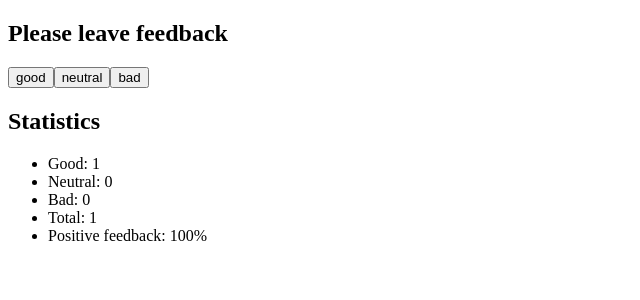
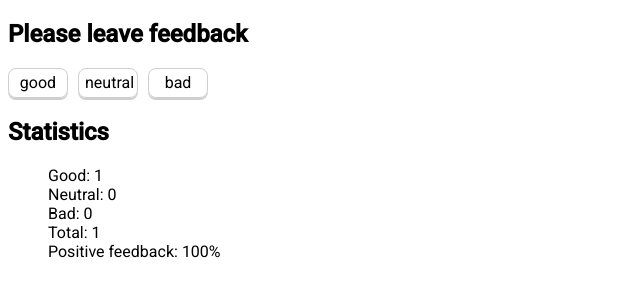
Before and after one commit to AndriiHrytsei/react-hw-03-feedback, a React (Create React App) app: page / in a window 1280 px wide. Both pictures are taken after a click on the button "good". Shown: the top 300 px of the page, without its empty margins (0-640 px from the left). Built offline with nearby package versions, Linux system fonts and the light colour scheme.

Commit message:
add styles

```diff
--- a/public/index.html
+++ b/public/index.html
@@ -24,8 +24,8 @@
       work correctly both with client-side routing and a non-root public URL.
       Learn how to configure a non-root public URL by running `npm run build`.
     -->
+    <link href="https://fonts.googleapis.com/css2?family=Roboto:wght@300;400;500&display=swap" rel="stylesheet">
     <title>React App</title>
-
     <!-- Start Single Page Apps for GitHub Pages -->
     <script type="text/javascript">
       // Single Page Apps for GitHub Pages
--- /dev/null
+++ b/src/components/FeedbackOptions/FeedBackOptions.module.css
@@ -0,0 +1,16 @@
+.btn{
+    background-color: transparent;
+    border: 1px solid #d1cece;
+    border-radius: 8px;
+    margin-right: 10px;
+    width: 60px;
+    height: 30px;
+    font-size: 16px;
+    box-shadow: 0 2px 0 0 #d1cece;
+}
+
+.btn:active{
+    background-color: rgb(0, 149, 255);
+    color: #fff;
+    box-shadow: none;
+}
--- a/src/components/FeedbackOptions/FeedbackOptions.jsx
+++ b/src/components/FeedbackOptions/FeedbackOptions.jsx
@@ -1,9 +1,10 @@
 import PropTypes from 'prop-types';
+import css from "./FeedBackOptions.module.css"
 export default function FeedbackOptions({ options, onLeaveFeedback }){
     return(
         <>
             {options.map(option => (
-                <button key={option} name={option} onClick={onLeaveFeedback} className="btn" type="button">{option}</button>
+                <button key={option} name={option} onClick={onLeaveFeedback} className={css.btn} type="button">{option}</button>
             ))}
         </>
     )
--- a/src/components/Section/Section.jsx
+++ b/src/components/Section/Section.jsx
@@ -1,9 +1,10 @@
 import PropTypes from 'prop-types';
+import css from "./Section.module.css"
 export default function Section({ title, children }) {
     return(
         <>
             <section>
-                <h1 className="main-heading">{title}</h1>
+                <h1 className={css.mainHeading}>{title}</h1>
                 {children}
             </section>
         </>
--- /dev/null
+++ b/src/components/Section/Section.module.css
@@ -0,0 +1,3 @@
+*{
+    font-family: 'Roboto';
+}
--- a/src/components/Stats/Stats.jsx
+++ b/src/components/Stats/Stats.jsx
@@ -1,9 +1,10 @@
 import PropTypes from 'prop-types';
+import css from './Stats.module.css'
 export default function Statistics({ good, neutral, bad, total, positivePercentage}){
     return(
         <>
             <h1 className="stats-heading">Statistics</h1>
-            <ul className="stats">
+            <ul className={css.stats}>
               <li className="good">Good: {good}</li>
               <li className="neutral">Neutral: {neutral}</li>
               <li className="bad">Bad: {bad}</li>
--- /dev/null
+++ b/src/components/Stats/Stats.module.css
@@ -0,0 +1,3 @@
+.stats{
+    list-style: none;
+}
```
